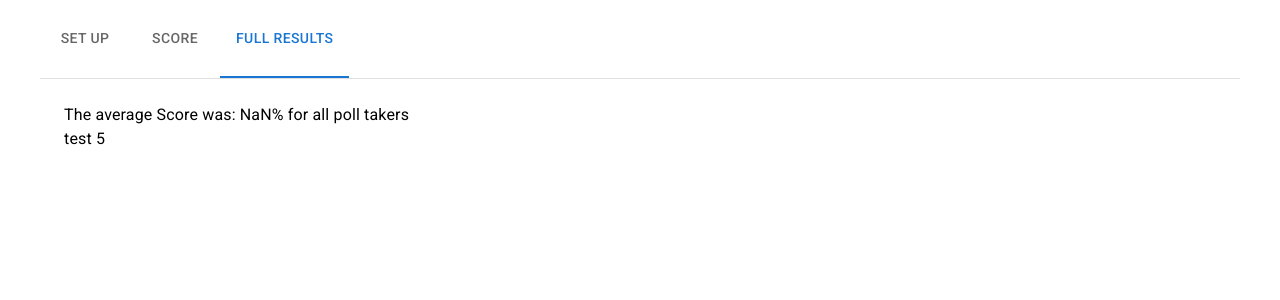
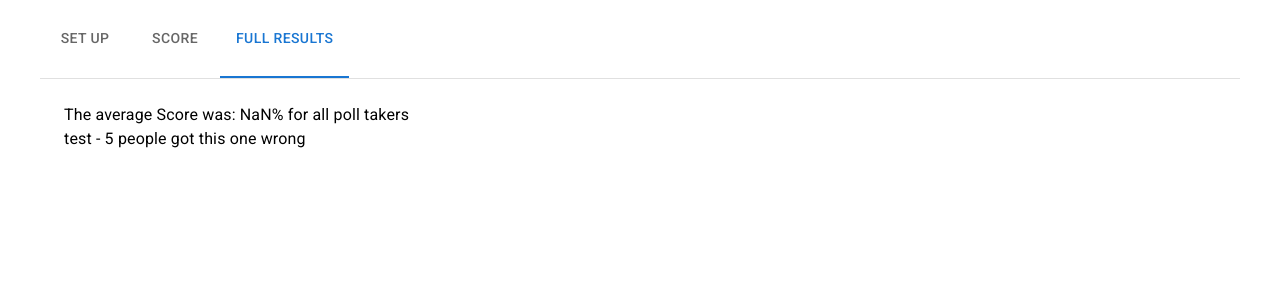
Before and after one commit to CodyMcCarty/Poll-Scorer, a React (Create React App) app: page / in a window 1280 px wide. Both pictures are taken after a click on the tab "FULL RESULTS". Shown: the top 300 px of the page. Built offline with nearby package versions, Linux system fonts and the light colour scheme.

Commit message:
updated wording of stats

```diff
--- a/src/PollGrader/Results.js
+++ b/src/PollGrader/Results.js
@@ -49,7 +49,7 @@ const Results = ({ data, scores, questionsDifficulty }) => {
         The average Score was: {avgScore.toFixed(2)}% for all poll takers
       </Typography>
       {questionsDifficulty.map((questions) => (
-        <Typography>{`${questions.question} ${questions.difficulty}`}</Typography>
+        <Typography>{`${questions.question} - ${questions.difficulty} people got this one wrong`}</Typography>
       ))}
     </Content>
   );
```
